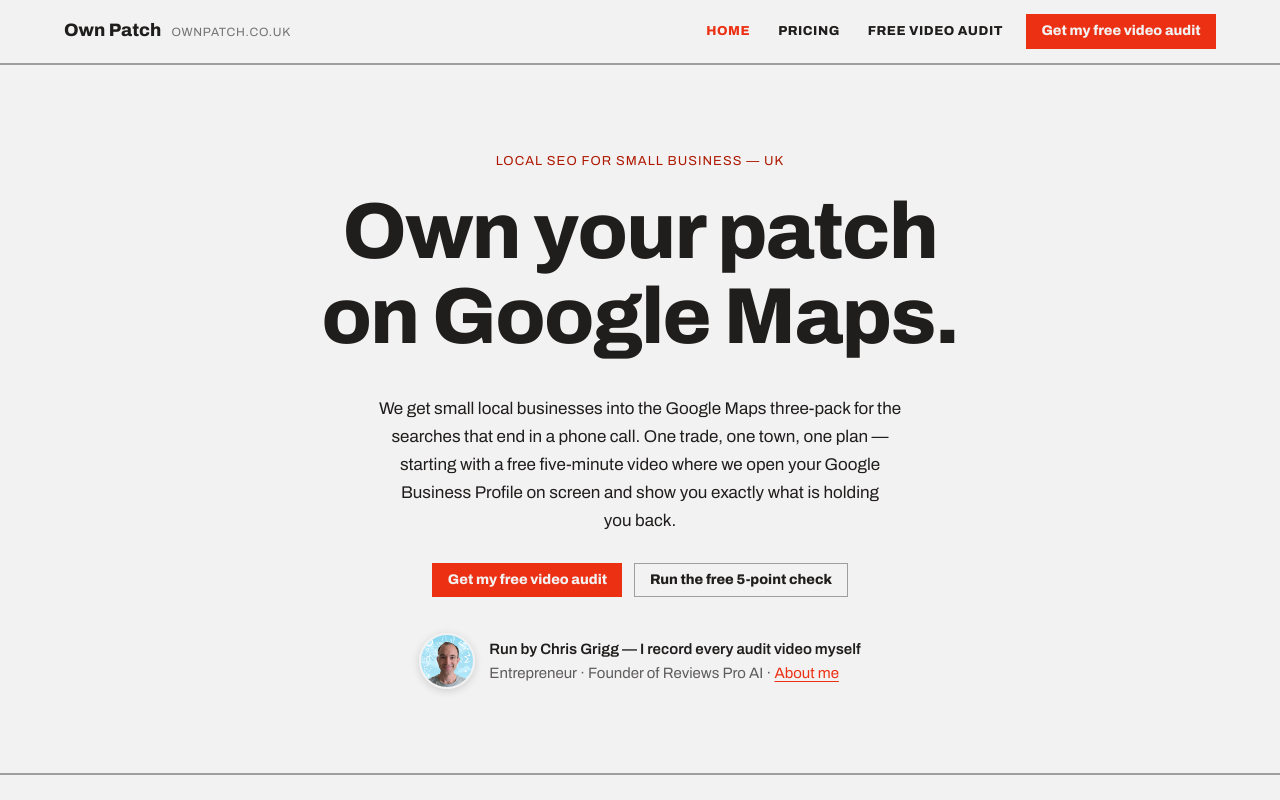
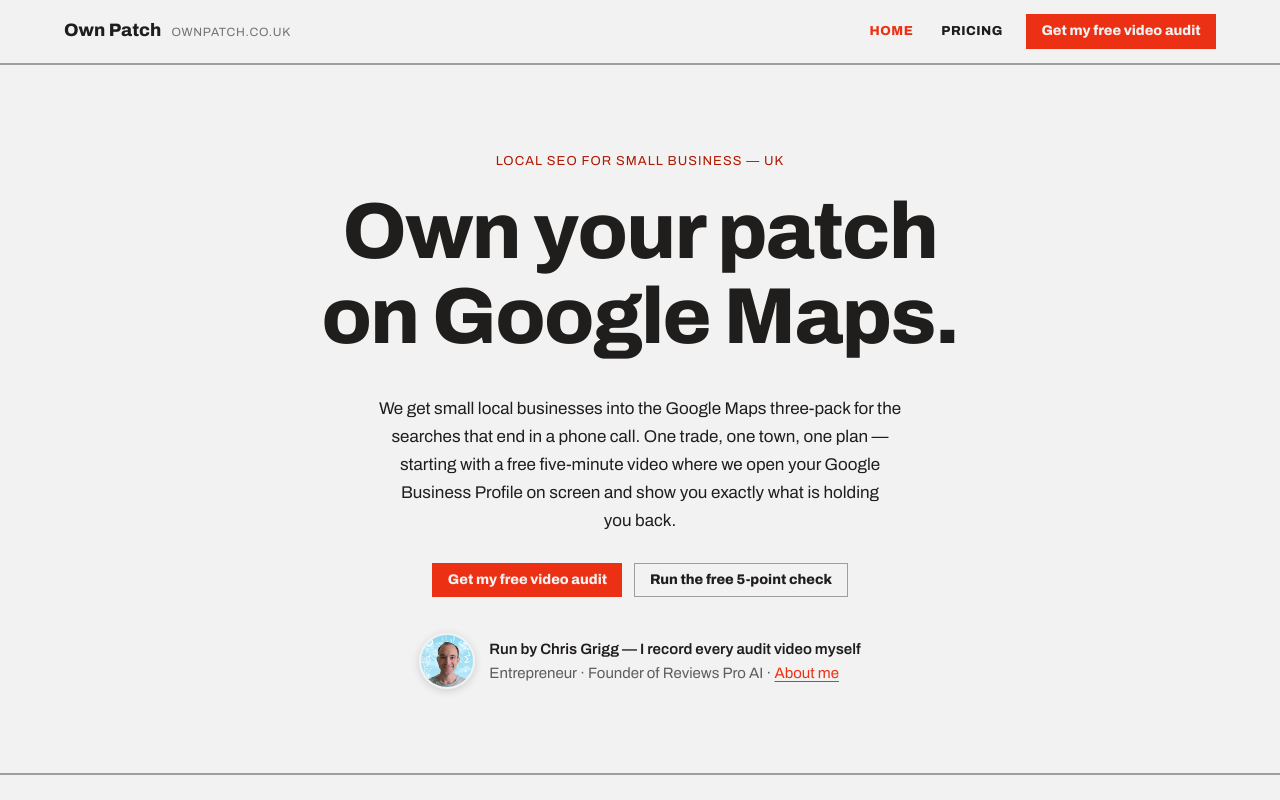
Before and after one commit to ChrisGrigg/own-patch, a plain HTML site: page index.html in a window 1280 px wide. Shown: the top 800 px of the page. Drawn offline with Linux system fonts and the light colour scheme.

Commit message:
Remove duplicate Free video audit link from nav
The nav already has a "Get my free video audit" button.

Co-Authored-By: Claude Opus 5.5 <noreply@anthropic.com>
Claude-Session: https://claude.ai/code/session_01R35z9TXceX7Tsx6AbvtSFt

```diff
--- a/index.html
+++ b/index.html
@@ -29,7 +29,6 @@ a:hover{color:var(--color-accent-700)}
   <div style="display:flex;align-items:center;gap:18px">
     <button type="button" class="btn btn-ghost" style="font-size:13px;letter-spacing:0.04em;text-transform:uppercase;color:{{ homeInk }}" onClick="{{ goHome }}">Home</button>
     <button type="button" class="btn btn-ghost" style="font-size:13px;letter-spacing:0.04em;text-transform:uppercase;color:var(--color-text)" onClick="{{ goPricing }}">Pricing</button>
-    <button type="button" class="btn btn-ghost" style="font-size:13px;letter-spacing:0.04em;text-transform:uppercase;color:{{ auditInk }}" onClick="{{ goAudit }}">Free video audit</button>
     <button type="button" class="btn btn-primary" onClick="{{ goBook }}">Get my free video audit</button>
   </div>
 </nav>
```
